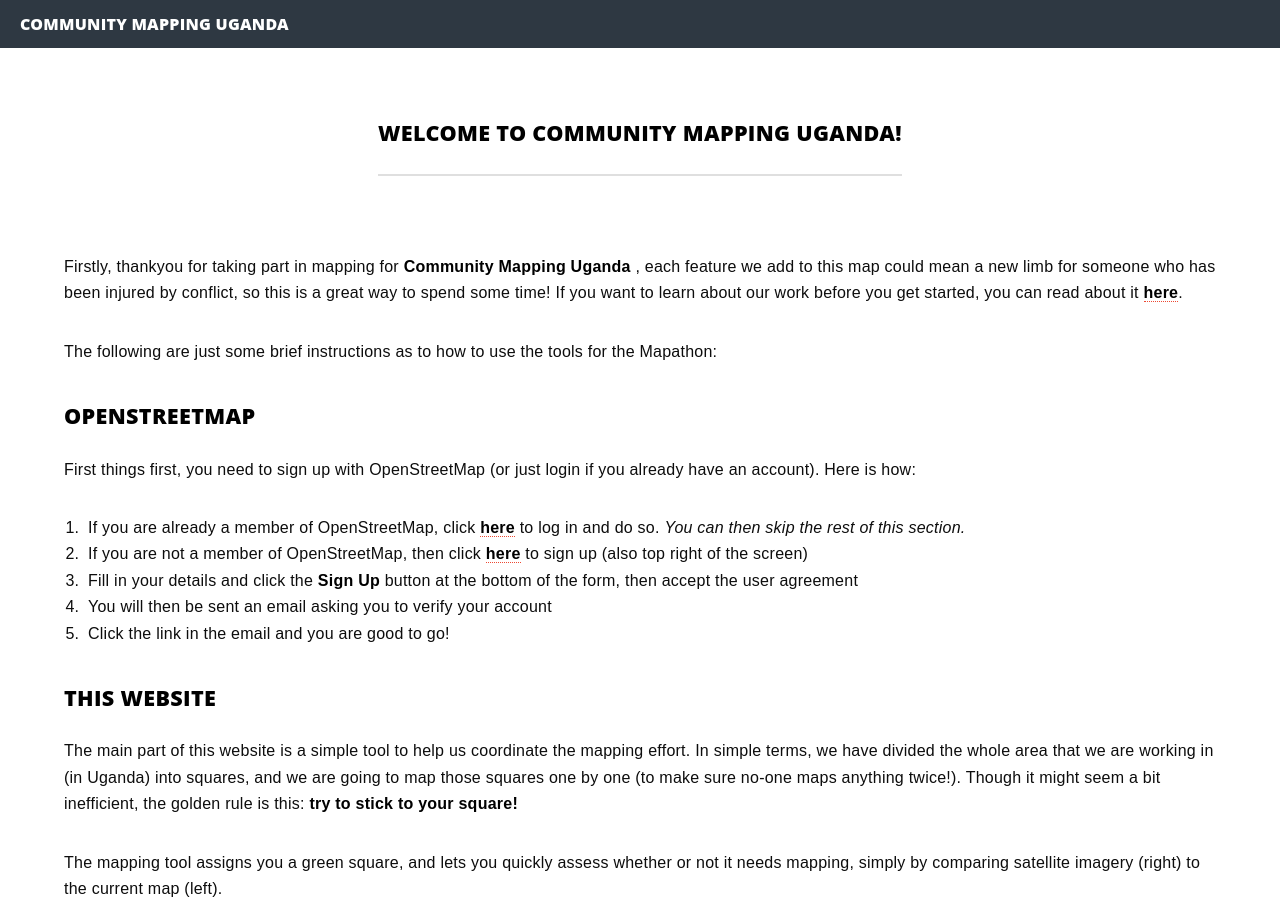
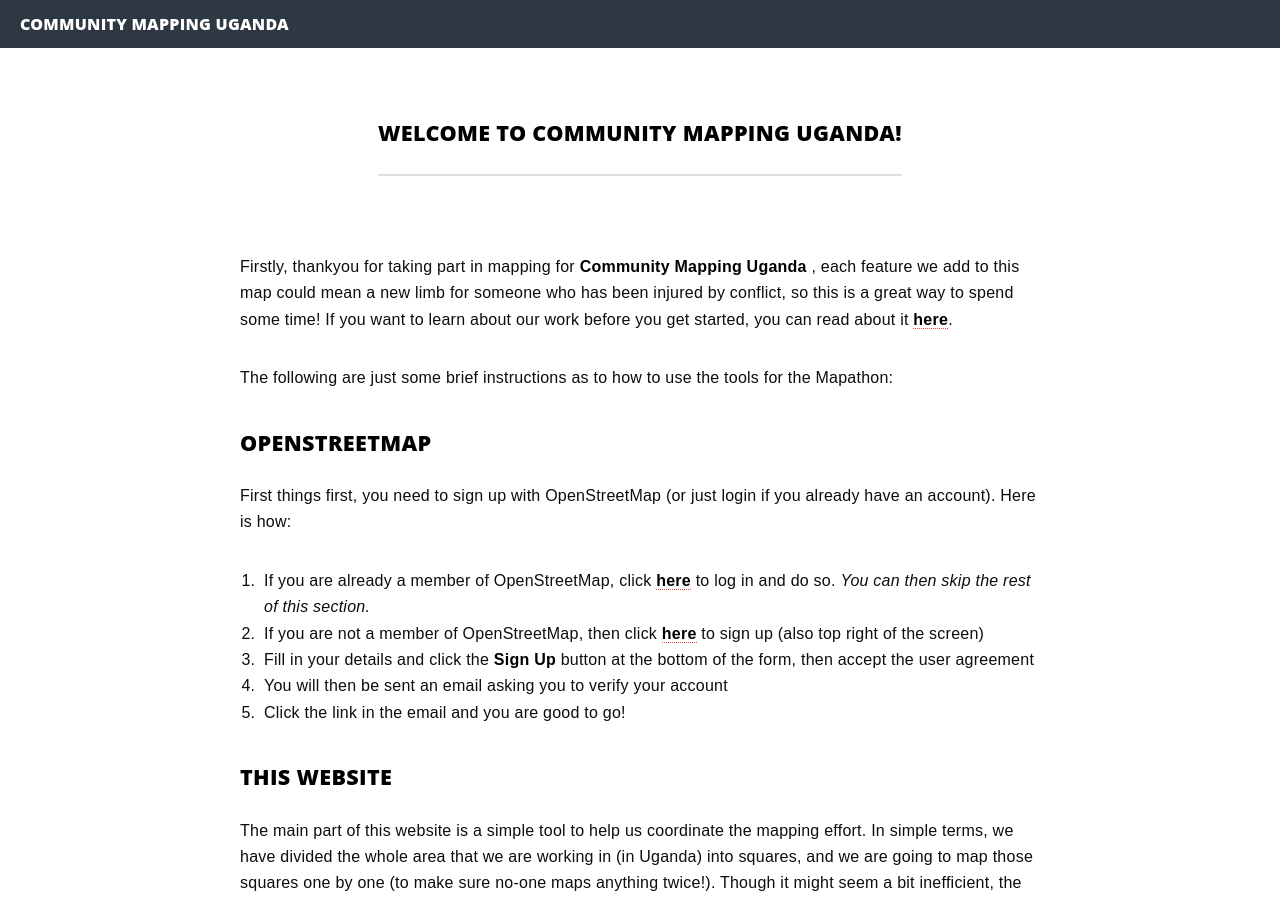
Before and after one commit to jonnyhuck/huckathon.org, a Jekyll site: the page built from index.md, in a window 1280 px wide and 900 px high, scrolled down 882 px. Built offline with Jekyll 4.4.1, drawn with Linux system fonts in a browser that asks for light colours.

Commit message:
adfixed image issue

```diff
--- a/_layouts/landing.html
+++ b/_layouts/landing.html
@@ -38,7 +38,11 @@
 					<h2>Welcome to Community Mapping Uganda!</h1>
 				</header>
 
-      			{{ content }}
+          <div id="content-container">
+
+      		    {{ content }}
+
+          </div>
 
 			</div>
 		</section>
--- a/css/main.scss
+++ b/css/main.scss
@@ -1847,3 +1847,13 @@
 			}
 		}
 	}
+
+	#content-container {
+		max-width: 800px;
+  	margin: auto;
+  	border: none;
+	}
+
+	img{
+		max-width:100%;
+	}
```
